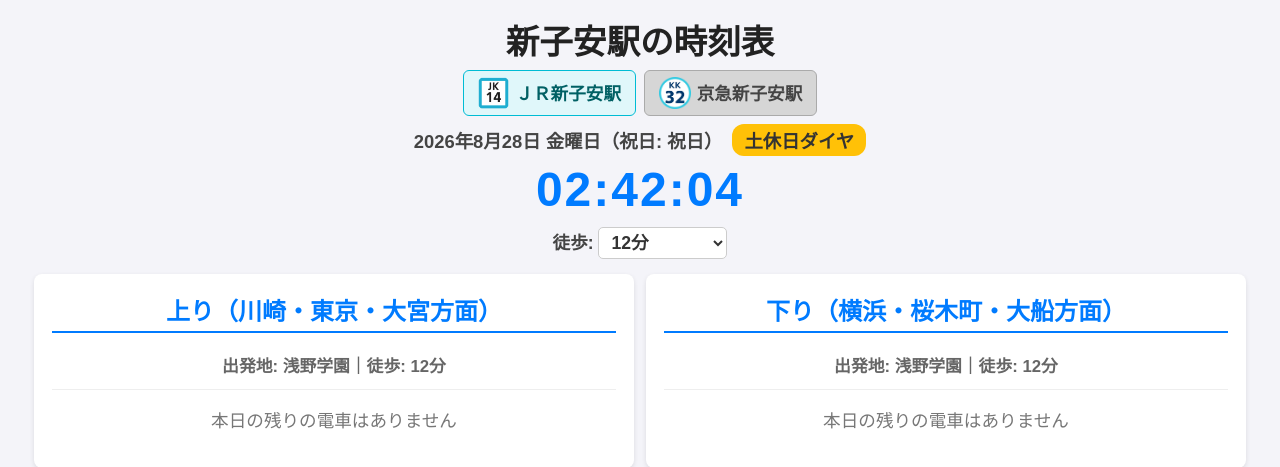
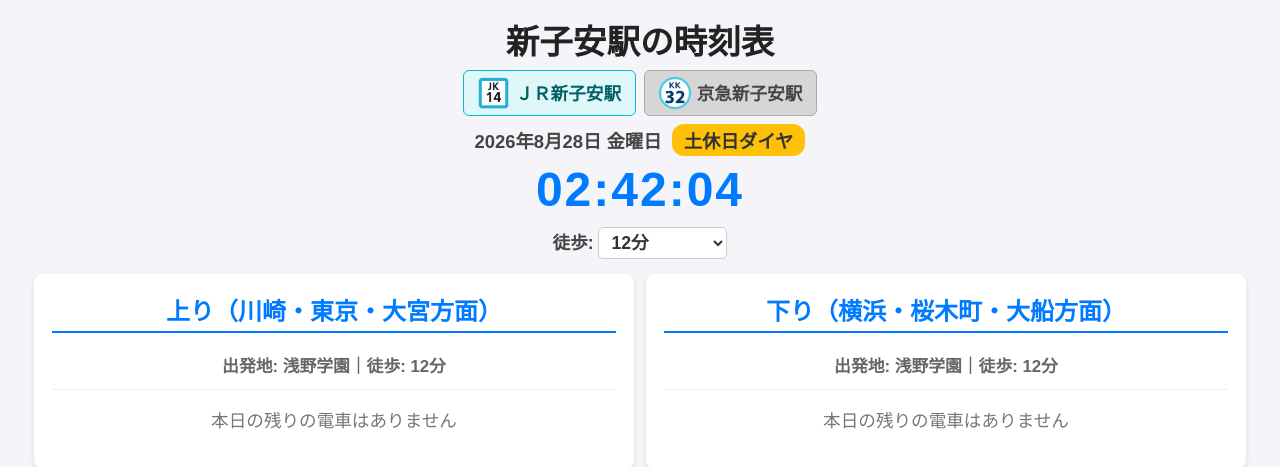
Before and after one commit to butsukawa-sub/station, a Flask app: page / in a window 1280 px wide. Shown: the top 467 px of the page. Run offline with Flask 3, Linux system fonts and the light colour scheme; data that the repository does not hold is empty.

Commit message:
Update index.html

```diff
--- a/templates/index.html
+++ b/templates/index.html
@@ -318,10 +318,9 @@
         if (isNewYear) {
           // 年末年始の場合
           dateSuffix = "（特例: 年末年始）";
-        } else if (currentData.isHoliday) {
-          // 祝日の場合（API等から渡される祝日名を表示。なければ "祝日"）
-          let holidayName = currentData.holidayName || "祝日";
-          dateSuffix = `（祝日: ${holidayName}）`;
+        } else if (currentData.holidayName && currentData.holidayName.trim() !== "") {
+          // 祝日名が存在する場合のみ「（祝日: ◯◯）」を表示
+          dateSuffix = `（祝日: ${currentData.holidayName}）`;
         } else {
           // 通常の平日・土日（注記なし）
           dateSuffix = "";
```
